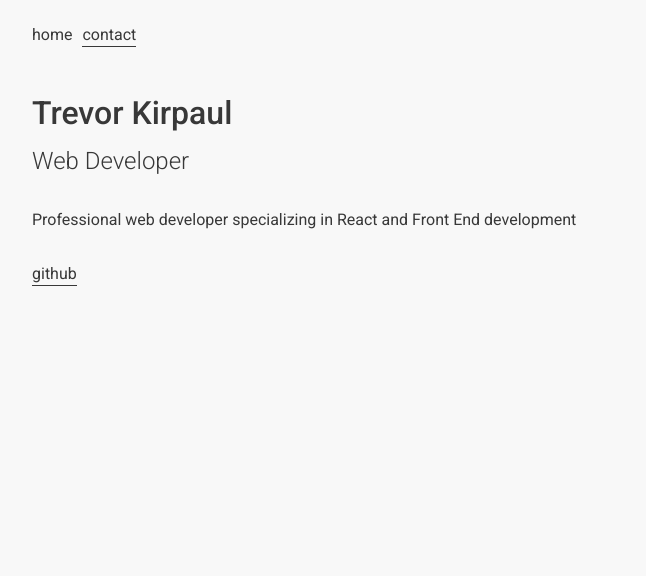
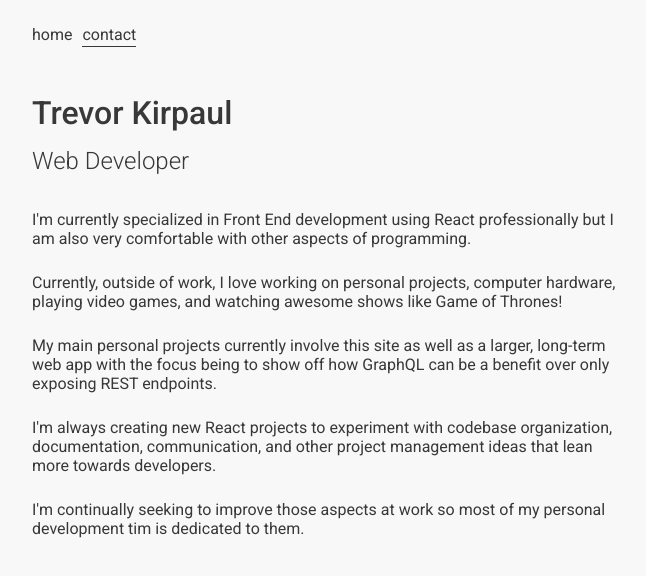
Before and after one commit to trevorkirpaul/portfolio-2019, a React (Create React App) app: page / in a window 1280 px wide. Shown: the top 576 px of the page, without its empty margins (308-954 px from the left). Built offline with nearby package versions, Linux system fonts and the light colour scheme.

Commit message:
updated copy and README

```diff
--- a/src/components/Text/Text.tsx
+++ b/src/components/Text/Text.tsx
@@ -16,4 +16,9 @@ const Text = ({ type, children }: TextProps) => {
   }
 }
 
+Text.defaultProps = {
+  type: 'paragraph',
+  children: 'missing text'
+}
+
 export default Text
--- a/src/containers/Contact/Contact.tsx
+++ b/src/containers/Contact/Contact.tsx
@@ -8,8 +8,14 @@ const Contact = () => (
   <Layout>
     <TitlePanel title='Contact' />
     <Layout.Hero>
-      <Link url='http://www.twitter.com'>twitter</Link>
+      <Link url='https://twitter.com/trevorkirpaul'>twitter</Link>
     </Layout.Hero>
+
+    <Layout.Spacer marginBottom='25px' />
+
+    <Layout.Section>
+      <Link url='https://github.com/trevorkirpaul'>github</Link>
+    </Layout.Section>
   </Layout>
 )
 
--- a/src/containers/Home/Home.tsx
+++ b/src/containers/Home/Home.tsx
@@ -3,7 +3,6 @@ import React from 'react'
 import Layout from '../../components/Layout'
 import TitlePanel from '../../components/TitlePanel'
 import Text from '../../components/Text'
-import Link from '../../components/Link'
 
 const Home = () => (
   <Layout>
@@ -12,17 +11,43 @@ const Home = () => (
     <Layout.Spacer marginTop='15px' marginBottom='35px' />
 
     <Layout.Hero>
-      <Text type='span'>
-        Professional web developer specializing in React and Front End
-        development
+      <Text>
+        I'm currently specialized in Front End development using React
+        professionally but I am also very comfortable with other aspects of
+        programming.
+      </Text>
+
+      <Layout.Spacer marginBottom='25px' />
+
+      <Text>
+        Currently, outside of work, I love working on personal projects,
+        computer hardware, playing video games, and watching awesome shows like
+        Game of Thrones!
+      </Text>
+
+      <Layout.Spacer marginBottom='25px' />
+
+      <Text>
+        My main personal projects currently involve this site as well as a
+        larger, long-term web app with the focus being to show off how GraphQL
+        can be a benefit over only exposing REST endpoints.
+      </Text>
+
+      <Layout.Spacer marginBottom='25px' />
+
+      <Text>
+        I'm always creating new React projects to experiment with codebase
+        organization, documentation, communication, and other project management
+        ideas that lean more towards developers.
+      </Text>
+
+      <Layout.Spacer marginBottom='25px' />
+
+      <Text>
+        I'm continually seeking to improve those aspects at work so most of my
+        personal development tim is dedicated to them.
       </Text>
     </Layout.Hero>
-
-    <Layout.Spacer marginTop='15px' marginBottom='35px' />
-
-    <Layout.Section>
-      <Link url='https://github.com/trevorkirpaul'>github</Link>
-    </Layout.Section>
   </Layout>
 )
 
--- a/src/index.css
+++ b/src/index.css
@@ -7,4 +7,6 @@
 body {
   background: #f8f8f8;
   color: #383838;
+
+  margin: 25px;
 }
```
Also changed, not shown: 1 other file (tests, documents, lock files or other folders).
